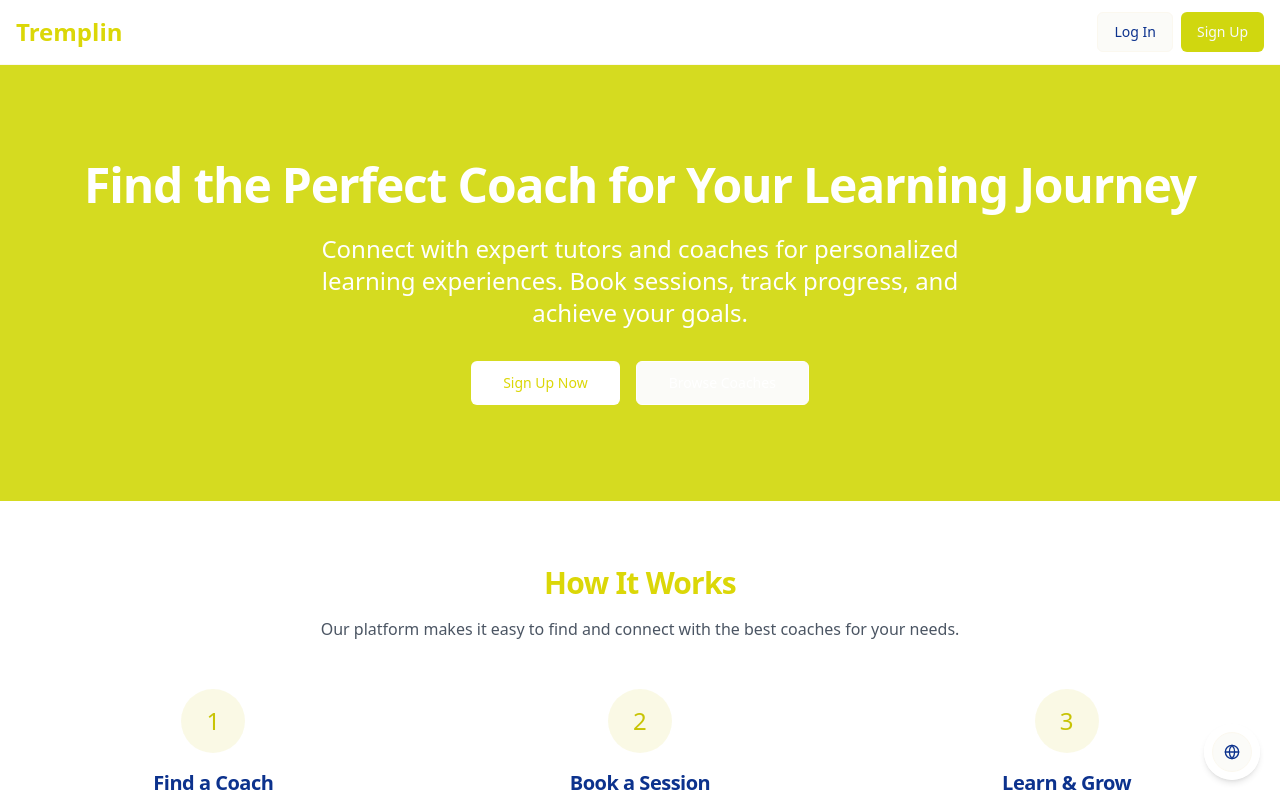
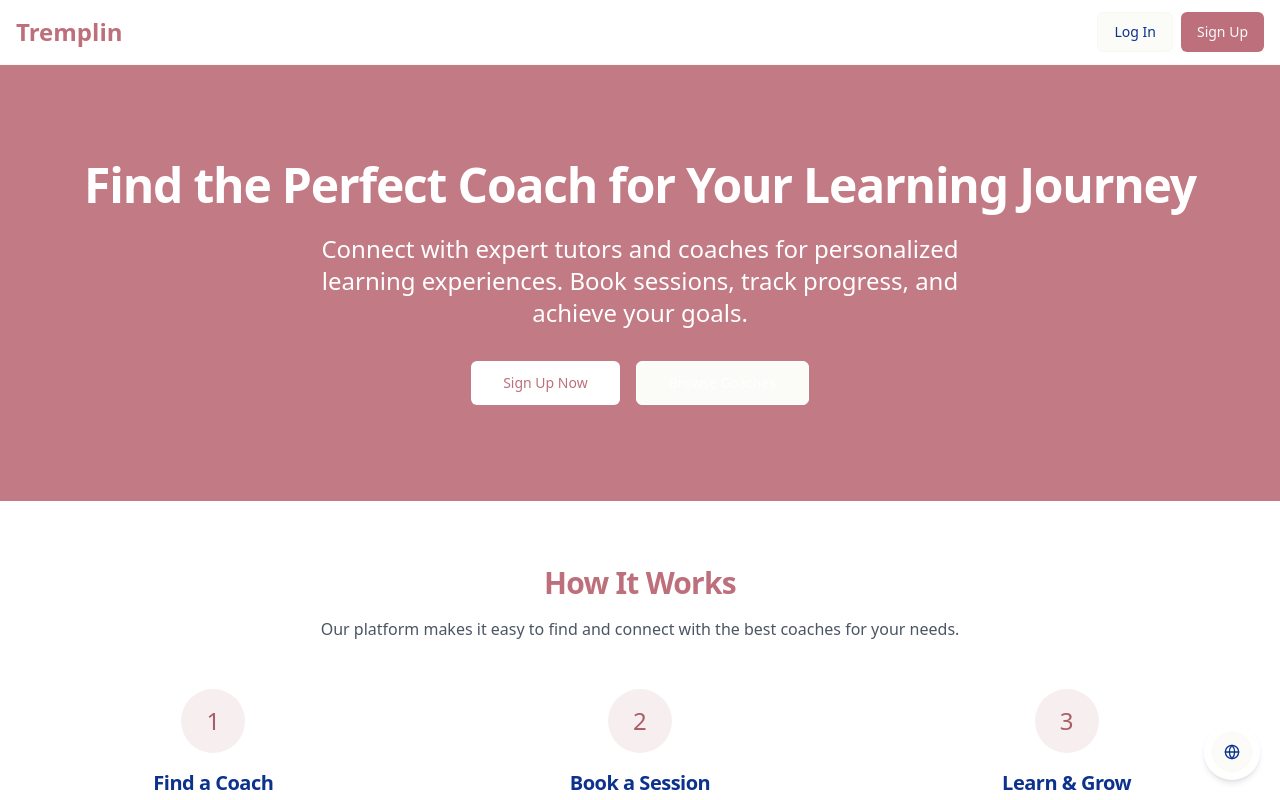
Before and after one commit to dejora/coach-connect-pay, a React (Vite) app: page / in a window 1280 px wide. Shown: the top 800 px of the page. Built offline with nearby package versions, Linux system fonts and the light colour scheme.

Commit message:
Fix color to #BD707B
Update primary color to #BD707B in tailwind.config.ts and src/index.css.

```diff
--- a/src/index.css
+++ b/src/index.css
@@ -14,16 +14,16 @@
     --popover: 45 30% 98%;
     --popover-foreground: 222.2 84% 30%;
 
-    --primary: 62 87% 45%;
+    --primary: 351 37% 59%;
     --primary-foreground: 210 40% 98%;
 
-    --secondary: 62 87% 85%;
+    --secondary: 351 37% 85%;
     --secondary-foreground: 222.2 84% 30%;
 
     --muted: 50 60% 96%;
     --muted-foreground: 215.4 16.3% 56.9%;
 
-    --accent: 62 87% 96%;
+    --accent: 351 37% 96%;
     --accent-foreground: 222.2 84% 30%;
 
     --destructive: 0 84.2% 60.2%;
@@ -31,18 +31,18 @@
 
     --border: 48 60% 96%;
     --input: 48 60% 96%;
-    --ring: 62 87% 55%;
+    --ring: 351 37% 65%;
 
     --radius: 0.5rem;
 
     --sidebar-background: 50 100% 97%;
     --sidebar-foreground: 240 5.3% 26.1%;
-    --sidebar-primary: 62 87% 45%;
+    --sidebar-primary: 351 37% 59%;
     --sidebar-primary-foreground: 0 0% 98%;
-    --sidebar-accent: 62 87% 95%;
+    --sidebar-accent: 351 37% 95%;
     --sidebar-accent-foreground: 240 5.9% 10%;
     --sidebar-border: 48 60% 90%;
-    --sidebar-ring: 62 87% 55%;
+    --sidebar-ring: 351 37% 65%;
   }
 
   .dark {
@@ -55,16 +55,16 @@
     --popover: 45 20% 95%;
     --popover-foreground: 222.2 84% 30%;
 
-    --primary: 62 87% 45%;
+    --primary: 351 37% 59%;
     --primary-foreground: 222.2 84% 30%;
 
-    --secondary: 62 87% 85%;
+    --secondary: 351 37% 85%;
     --secondary-foreground: 222.2 84% 30%;
 
     --muted: 50 60% 96%;
     --muted-foreground: 215.4 16.3% 56.9%;
 
-    --accent: 62 87% 96%;
+    --accent: 351 37% 96%;
     --accent-foreground: 222.2 84% 30%;
 
     --destructive: 0 84.2% 60.2%;
@@ -72,16 +72,16 @@
 
     --border: 48 60% 96%;
     --input: 48 60% 96%;
-    --ring: 62 87% 55%;
+    --ring: 351 37% 65%;
 
     --sidebar-background: 240 5.9% 10%;
     --sidebar-foreground: 240 4.8% 95.9%;
-    --sidebar-primary: 62 87% 45%;
+    --sidebar-primary: 351 37% 59%;
     --sidebar-primary-foreground: 0 0% 100%;
     --sidebar-accent: 240 3.7% 15.9%;
     --sidebar-accent-foreground: 240 4.8% 95.9%;
     --sidebar-border: 240 3.7% 15.9%;
-    --sidebar-ring: 62 87% 45%;
+    --sidebar-ring: 351 37% 65%;
   }
 }
 
--- a/tailwind.config.ts
+++ b/tailwind.config.ts
@@ -55,9 +55,9 @@ export default {
 					foreground: 'hsl(var(--card-foreground))'
 				},
 				brand: {
-          blue: '#dbd707',
-          teal: '#c8c406',
-          light: '#f4f3cd',
+          blue: '#BD707B',
+          teal: '#A85E68',
+          light: '#E8D5D8',
 				},
 				sidebar: {
 					DEFAULT: 'hsl(var(--sidebar-background))',
```
